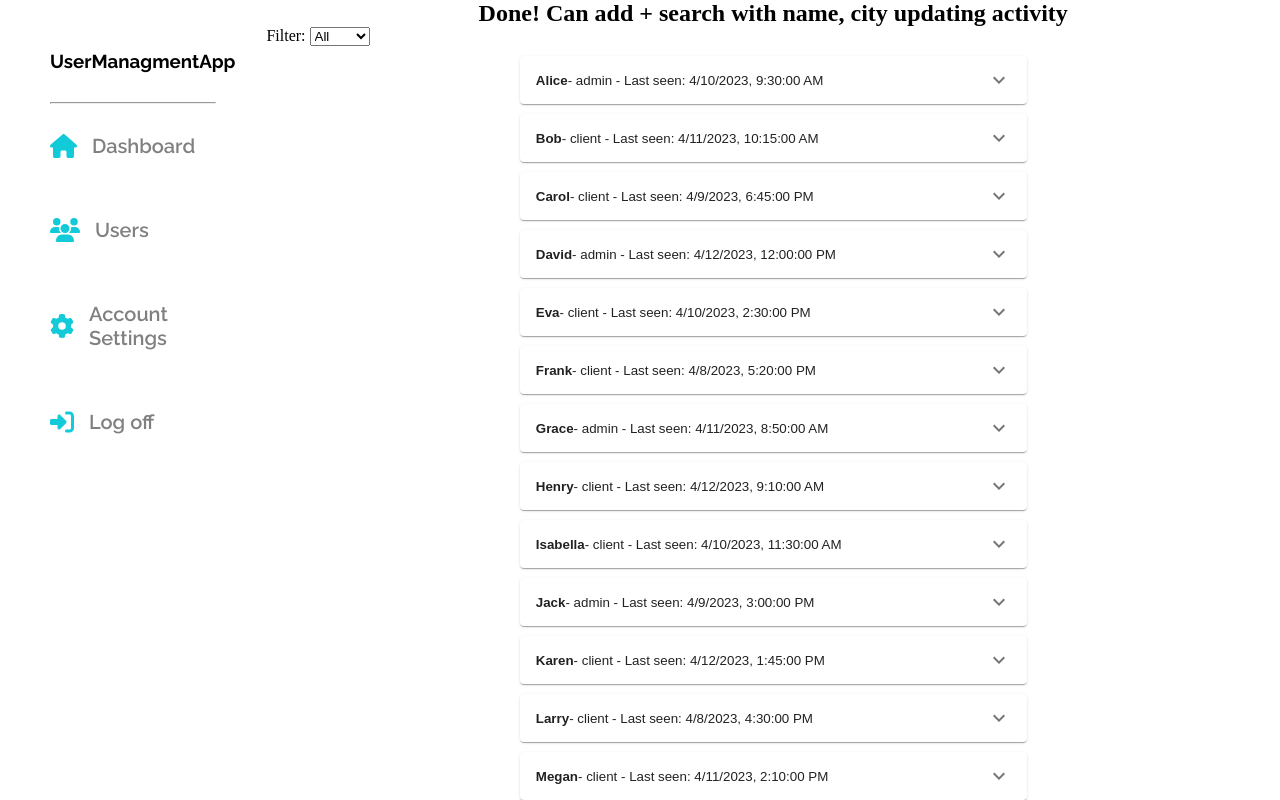
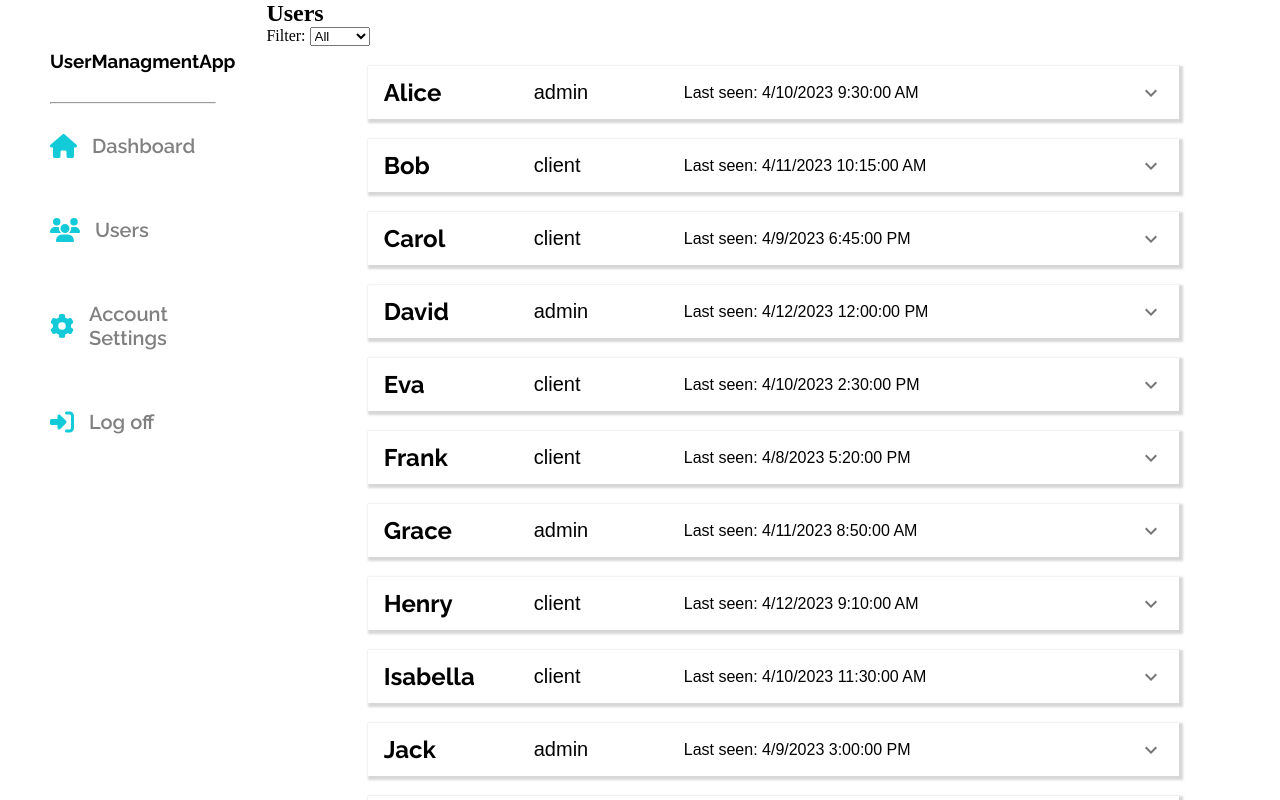
Before and after one commit to kolev03/React-UserManagmentApp, a React (Vite) app: page /main in a window 1280 px wide. Both pictures are taken after a click on the button "Users". Shown: the top 800 px of the page. Built offline with nearby package versions, Linux system fonts and the light colour scheme.

Commit message:
Fixing the style of the accordion of the users

```diff
--- a/src/components/UsersAccordion.jsx
+++ b/src/components/UsersAccordion.jsx
@@ -36,17 +36,23 @@ function UserAccordion({ user }) {
   }
 
   return (
-    <Accordion>
+    <Accordion class="user-accordion">
       <AccordionSummary
+        className="accordion-header"
         expandIcon={<ExpandMoreIcon />}
         aria-controls="panel-content"
         id="panel-header"
       >
-        <strong>{firstName} </strong> - {user.accountType} - Last seen:{" "}
-        {new Date(user.lastTimeSeen).toLocaleString()}
+        <strong className="accordion-name">{firstName}</strong>
+        <span className="accordion-user-type">{user.accountType}</span>
+        <span className="accordion-user-active">
+          Last seen:{" "}
+          {new Date(user.lastTimeSeen).toLocaleString().replace(/[,г]/g, "")}
+        </span>
       </AccordionSummary>
+
       <AccordionDetails>
-        <div>
+        <div className="accordion-user-details">
           <div className="user-data-accordion">
             <p>Full Name: </p>
             <input
@@ -98,10 +104,12 @@ function UserAccordion({ user }) {
               <option value="admin">Admin</option>
             </select>
           </div>
-          <button onClick={toggleInput}>
-            {isReadOnly ? "Edit Mode: OFF" : "Edit Mode ON"}
-          </button>
-          <button onClick={saveChanges}>Save changes</button>
+          <div className="accordion-user-buttons">
+            <button onClick={toggleInput}>
+              {isReadOnly ? "Edit Mode: OFF" : "Edit Mode ON"}
+            </button>
+            <button onClick={saveChanges}>Save changes</button>
+          </div>
         </div>
       </AccordionDetails>
     </Accordion>
--- a/src/components/UsersManagment.jsx
+++ b/src/components/UsersManagment.jsx
@@ -21,9 +21,7 @@ function UsersManagment() {
 
   return (
     <>
-      <h2 style={{ textAlign: "center", margin: "auto" }}>
-        Done! Can add + search with name, city updating activity
-      </h2>
+    <h2 className="user-managment-title">Users</h2>
       <label htmlFor="select-filter">Filter: </label>
       <select id="select-filter" value={selectedOption} onChange={handleChange}>
         <option value="all">All</option>
@@ -32,7 +30,7 @@ function UsersManagment() {
       </select>
       <ul>
         {filteredAccounts.map((account) => (
-          <li key={account.id}>
+          <li class="users-list"key={account.id}>
             <UserAccordion user={account} />
           </li>
         ))}
--- a/src/css/LoginPage.css
+++ b/src/css/LoginPage.css
@@ -1,4 +1,3 @@
-@import url("https://fonts.googleapis.com/css2?family=Roboto:wght@400;700&display=swap");
 
 * {
   margin: auto;
--- a/src/css/UserAccordion.css
+++ b/src/css/UserAccordion.css
@@ -1,5 +1,62 @@
-.user-data-accordion {
-    display: flex;
-    align-items: center;
-    justify-content: center;
+.MuiAccordionSummary-content {
+  justify-content: space-around;
+  align-items: center;
 }
+
+.accordion-user-type {
+  width: 150px;
+  font-size: 1.25rem;
+}
+
+.accordion-user-active {
+  flex: 1;
+  font-size: 1rem;
+}
+
+.accordion-header strong {
+  font-family: "Raleway", sans-serif;
+  font-optical-sizing: auto;
+  font-size: 1.5rem;
+  width: 150px;
+}
+
+.accordion-user-details {
+  display: flex;
+  flex-direction: column;
+  justify-content: center;
+}
+
+.accordion-user-details div {
+  display: flex;
+  margin: 5px;
+  font-family: "Raleway", sans-serif;
+  justify-content: space-evenly;
+  font-optical-sizing: auto;
+}
+
+.accordion-user-details div input,
+.accordion-user-details div select {
+  width: 300px;
+}
+
+.accordion-user-details div p {
+  width: 200px;
+}
+
+.accordion-user-buttons button {
+  margin-top: 20px;
+  background-color: rgb(19, 203, 216);
+  font-size: 1.25rem;
+  color: white;
+  border: none;
+  width: max-content;
+  padding: 10px;
+  border-radius: 10px 20px 10px 20px;
+  cursor: pointer;
+  transition: 0.3s ease;
+}
+
+.Mui-expanded .MuiButtonBase-root {
+
+    background-color: rgb(37, 222, 235);
+}
--- a/src/css/UsersManagment.css
+++ b/src/css/UsersManagment.css
@@ -1,10 +1,12 @@
-ul{
-    text-align: center;
+ul {
+  text-align: center;
+  width: 100%;
 }
 
-li {
+.users-list {
   list-style: none;
   font-size: 25px;
-  width: 50%;
-  margin: 10px auto;
+  width: 80%;
+  margin: 20px auto;
+  box-shadow: 2px 2px 2px 2px rgba(56, 55, 55, 0.2);
 }
--- a/src/data/slices/admins.Slice.ts
+++ b/src/data/slices/admins.Slice.ts
@@ -5,14 +5,14 @@ const initialState = [
     id: 1,
     name: "Petar Kolev",
     email: "latinska@abv.bg",
-    password: "LoveChocolate123@",
+    password: "123",
     logged: false,
   },
   {
     id: 2,
     name: "Mihail Todorov",
     email: "mi6o@abv.bg",
-    password: "LoveChocolate123@",
+    password: "123",
     logged: false,
   },
 ];
```
